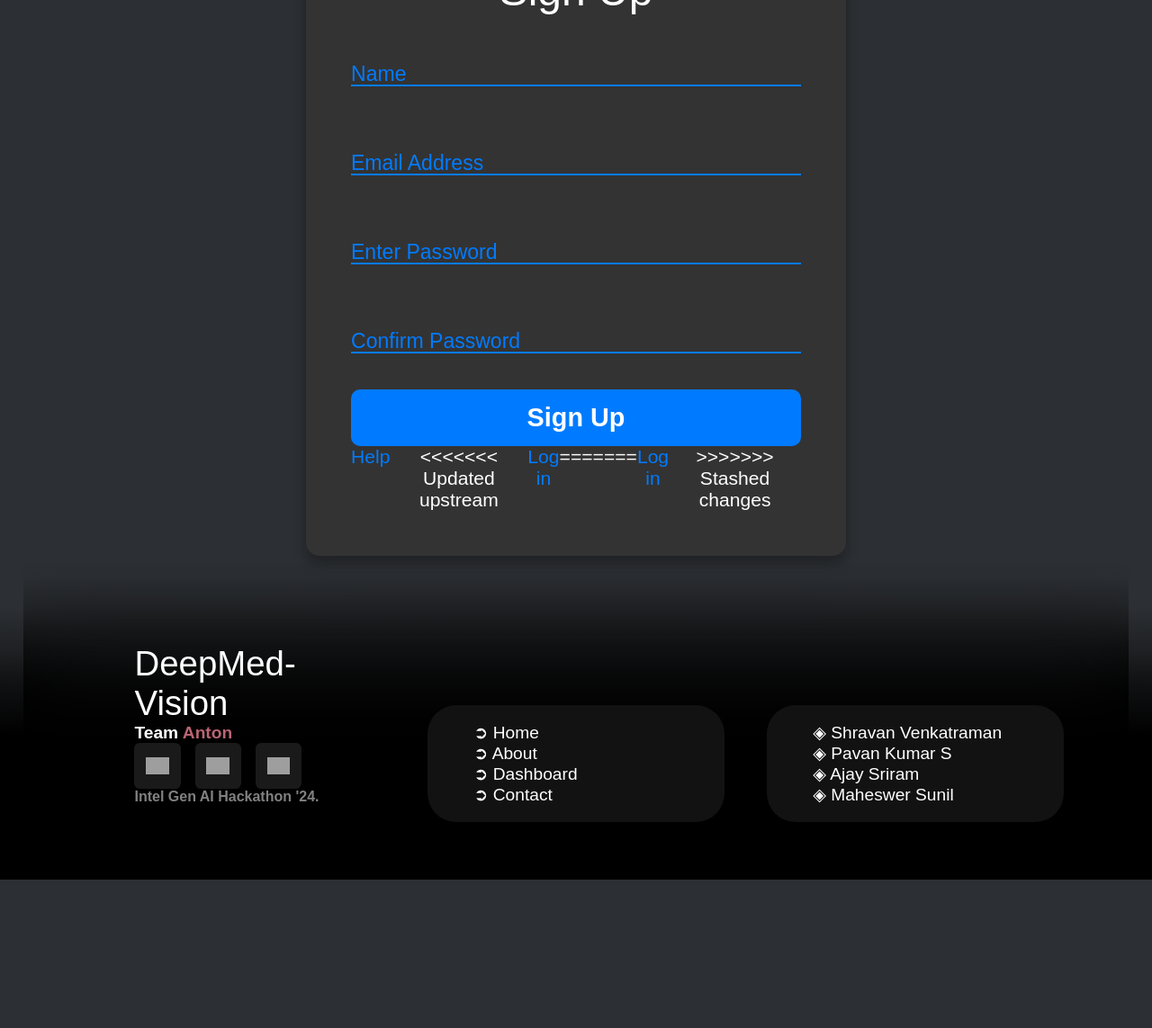
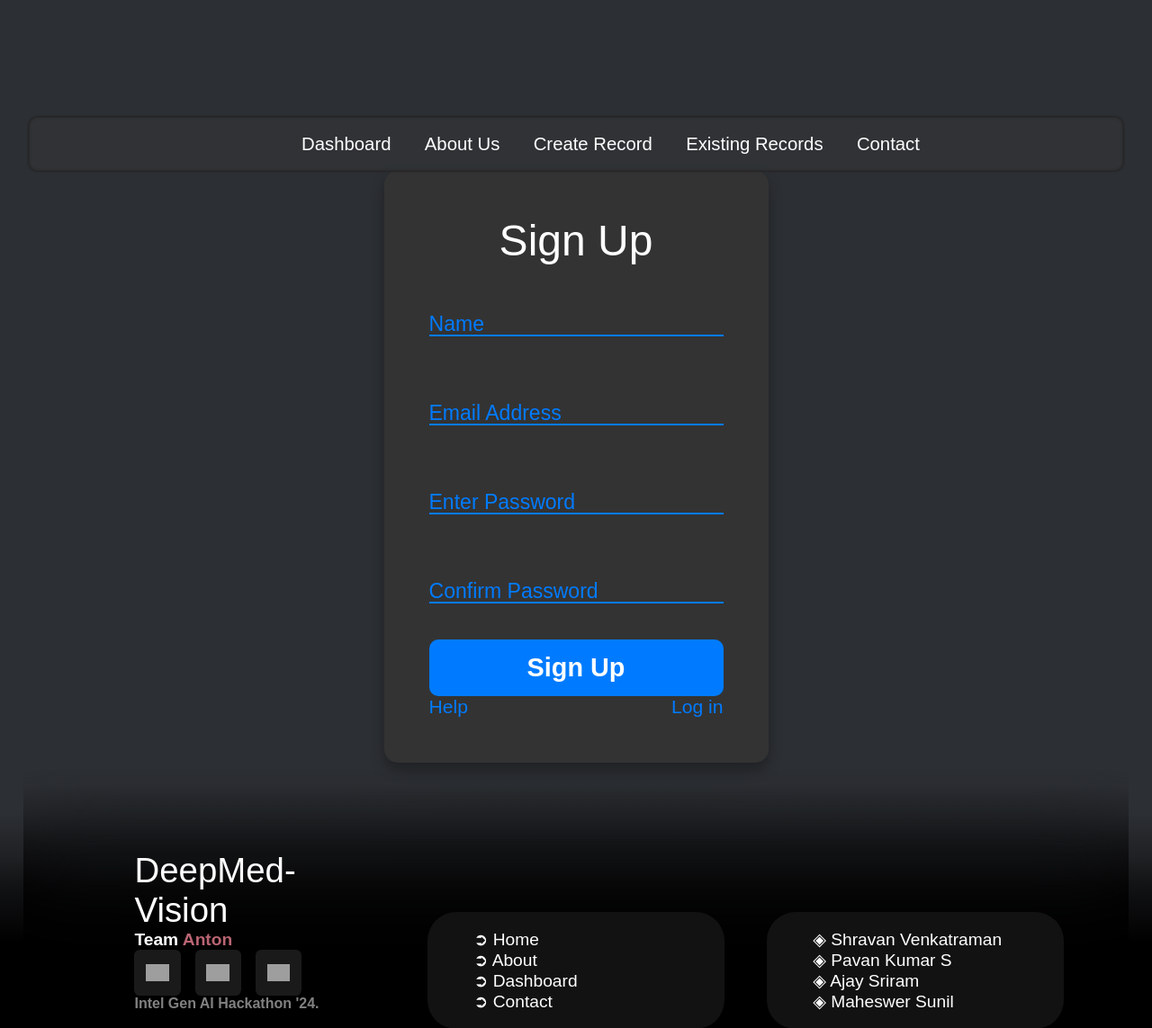
Before and after one commit to shravan-18/DeepMed-Vision, a Django app: page /signup/ in a window 1280 px wide. Shown: the top 1143 px of the page at 90% size. Before the commit the page ends 978 px from the top, so only its background shows below. Run offline with Django 5.2, Linux system fonts and the light colour scheme; grey boxes are pictures that could not be loaded.

Commit message:
navbar is back
self explanatory ;3

```diff
--- a/DeepMedVision/DeepMedApp/static/css/login.css
+++ b/DeepMedVision/DeepMedApp/static/css/login.css
@@ -3,7 +3,8 @@ body {
     min-height: 100vh;
     display: flex;
     flex-direction: column;
-    justify-content: center;
+    justify-content: flex-start; /* Start at the top */
+    padding-top: 100px; /* Add padding to make space for the navbar */
     background-color: #2c2f33;
     font-family: 'Inconsolata', 'Montserrat', sans-serif;
 }
--- a/DeepMedVision/DeepMedApp/templates/DeepMedApp/signupuser.html
+++ b/DeepMedVision/DeepMedApp/templates/DeepMedApp/signupuser.html
@@ -31,11 +31,7 @@
             <input type="submit" value="Sign Up">
             <div class="links">
                 <a href="#">Help</a>
-<<<<<<< Updated upstream
                 <a href="{% url 'loginuser' %}">Log in</a>
-=======
-                <a href={% url 'loginuser' %}>Log in</a>
->>>>>>> Stashed changes
             </div>
         </form>
     </div>
```
